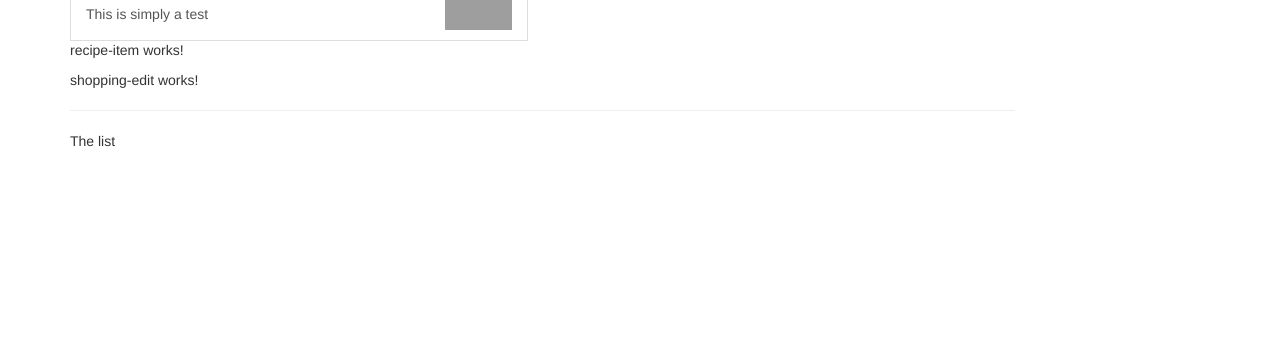
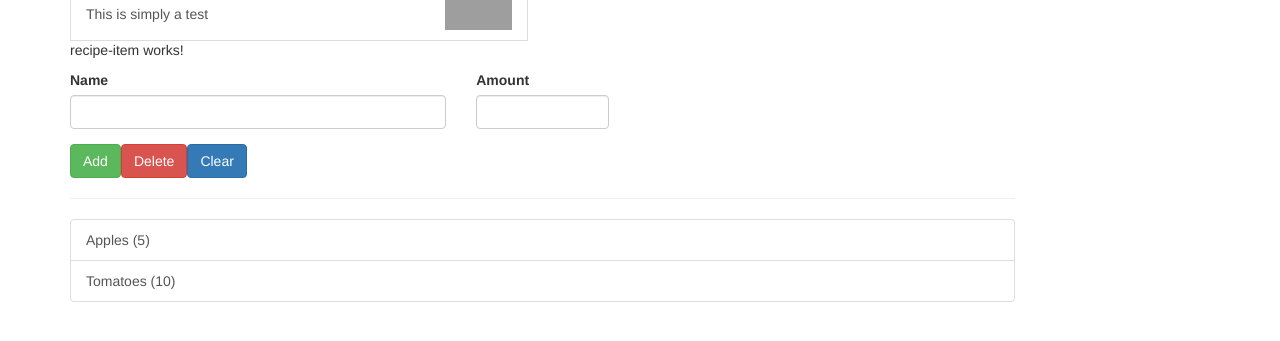
Before and after one commit to Milleniyum/angular-recipe-book, an Angular app: page / in a window 1280 px wide. Shown: the part 249-590 px from the top of the page. Built offline with nearby package versions, Linux system fonts and the light colour scheme; grey boxes are pictures that could not be loaded.

Commit message:
layed out the basics for shopping component

```diff
--- /dev/null
+++ b/src/app/shared/ingredient.model.ts
@@ -0,0 +1,5 @@
+export class Ingredient {
+    constructor(public name: string, public amount: number){
+
+    }
+}
--- a/src/app/shopping-list/shopping-edit/shopping-edit.component.html
+++ b/src/app/shopping-list/shopping-edit/shopping-edit.component.html
@@ -1 +1,23 @@
-<p>shopping-edit works!</p>
+<div class="row">
+    <div class="col-xs-12">
+        <form>
+            <div class="row">
+                <div class="col-sm-5 form-group">
+                    <label for="name">Name</label>
+                    <input type="text" id="name" class="form-control">
+                </div>
+                <div class="col-sm-2 form-group">
+                    <label for="amount">Amount</label>
+                    <input type="number" id="amount" class="form-control">
+                </div>
+            </div>
+            <div class="row">
+                <div class="col-xs-12">
+                    <button class="btn btn-success" type="submit">Add</button>
+                    <button class="btn btn-danger" type="button">Delete</button>
+                    <button class="btn btn-primary" type="button">Clear</button>
+                </div>
+            </div>
+        </form>
+    </div>
+</div>
--- a/src/app/shopping-list/shopping-list.component.html
+++ b/src/app/shopping-list/shopping-list.component.html
@@ -1,9 +1,17 @@
 <div class="row">
-    <div class="col-xs-10">
-        <app-shopping-edit></app-shopping-edit>
-        <hr>
-        <div>
-            <p>The list</p>
-        </div>
+  <div class="col-xs-10">
+    <app-shopping-edit></app-shopping-edit>
+    <hr />
+    <div>
+      <ul class="list-group">
+        <a
+        class="list-group-item"
+        style="cursor: pointer;"
+        *ngFor="let ingredient of ingredients"
+        >
+        {{ ingredient.name }} ({{ ingredient.amount }})
+    </a>
+      </ul>
     </div>
+  </div>
 </div>
--- a/src/app/shopping-list/shopping-list.component.ts
+++ b/src/app/shopping-list/shopping-list.component.ts
@@ -1,4 +1,5 @@
 import { Component, OnInit } from '@angular/core';
+import { Ingredient } from '../shared/ingredient.model'
 
 @Component({
   selector: 'app-shopping-list',
@@ -6,6 +7,10 @@
   styleUrls: ['./shopping-list.component.css']
 })
 export class ShoppingListComponent implements OnInit {
+ingredients: Ingredient[] = [
+  new Ingredient('Apples', 5),
+  new Ingredient('Tomatoes', 10),
+];
 
   constructor() { }
 
```
